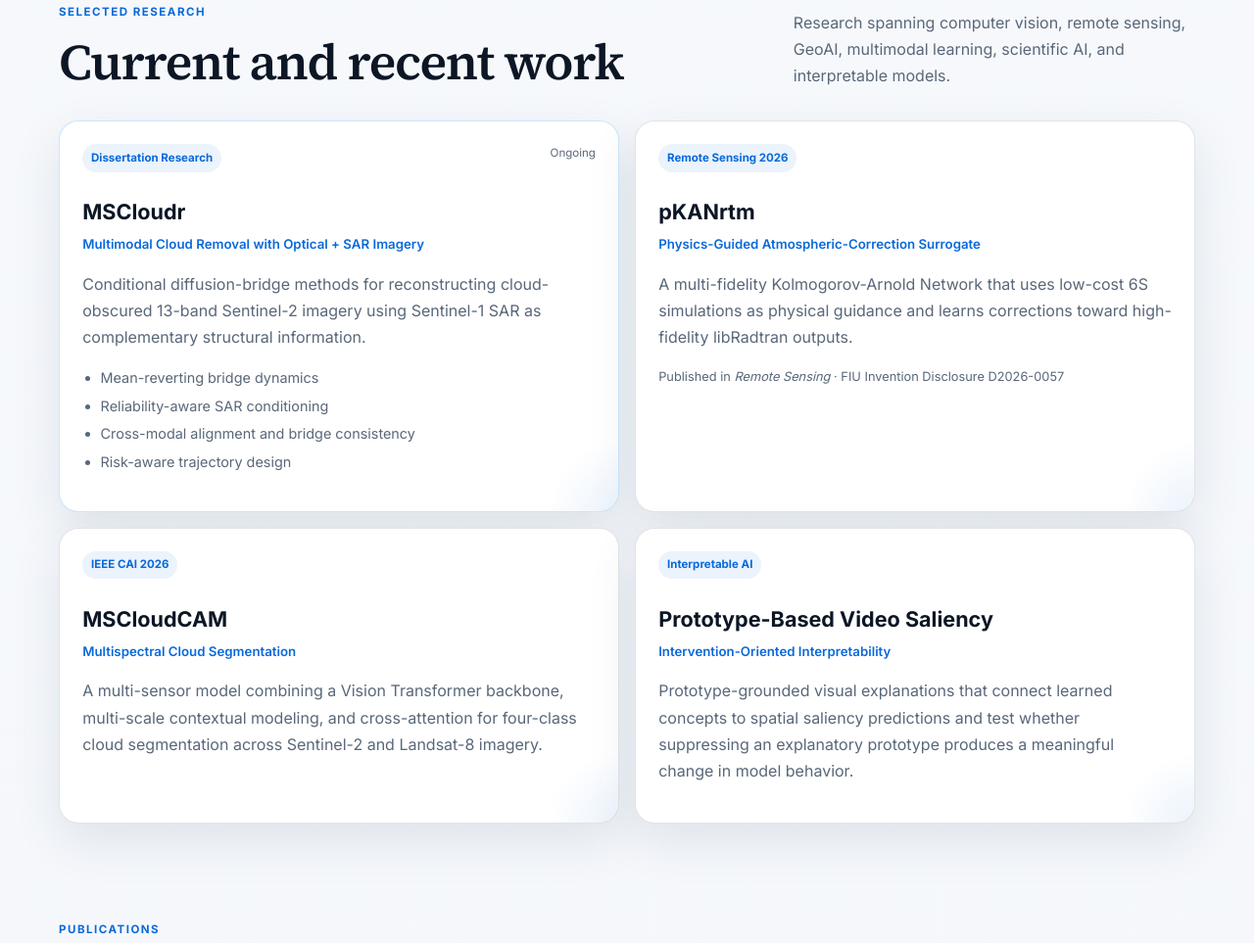
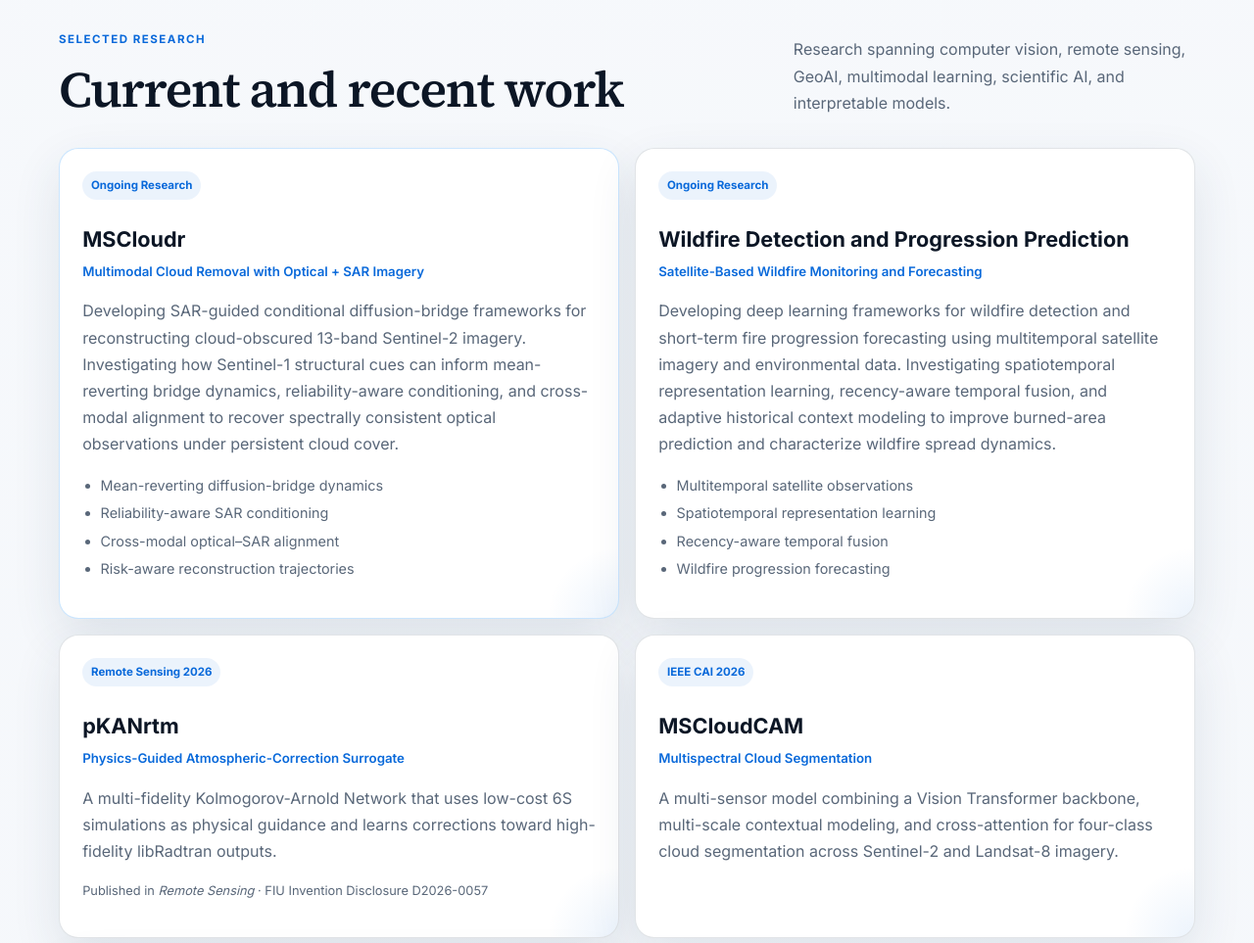
Before and after one commit to mazid-rafee/mazid-rafee.github.io, a plain HTML site: page index.html in a window 1280 px wide. Shown: the part 1652-2615 px from the top of the page at 98% size. Drawn offline with Linux system fonts and the light colour scheme.

Commit message:
Add wildfire research and update portfolio materials

```diff
--- a/index.html
+++ b/index.html
@@ -98,7 +98,7 @@
             I am a PhD candidate in Computer Science at Florida International University, conducting research in the High Performance Database Research Center under Prof. Naphtali Rishe. My research contributes to NSF Award #2018611, supporting AI-driven analysis of multimodal environmental observations. My work asks how learning systems can use heterogeneous observations, physical knowledge, and interpretable representations when scientific data are incomplete, noisy, or imperfectly aligned.
           </p>
           <p>
-            My current dissertation research studies SAR-guided conditional diffusion bridges for reconstructing cloud-obscured multispectral satellite imagery. My broader work includes multispectral cloud segmentation, physics-guided atmospheric-correction emulation, irregular environmental forecasting, and prototype-based interpretable computer vision.
+            My current dissertation research studies SAR-guided conditional diffusion bridges for reconstructing cloud-obscured multispectral satellite imagery. My broader work includes multispectral cloud segmentation, wildfire detection and progression forecasting, physics-guided atmospheric-correction emulation, irregular environmental forecasting, and prototype-based interpretable computer vision.
           </p>
         </div>
         <aside class="focus-card">
@@ -121,15 +121,28 @@
 
       <div class="card-grid research-grid">
         <article class="research-card featured-card">
-          <div class="card-topline"><span class="badge">Dissertation Research</span><span>Ongoing</span></div>
+          <div class="card-topline"><span class="badge">Ongoing Research</span></div>
           <h3>MSCloudr</h3>
           <p class="card-subtitle">Multimodal Cloud Removal with Optical + SAR Imagery</p>
-          <p>Conditional diffusion-bridge methods for reconstructing cloud-obscured 13-band Sentinel-2 imagery using Sentinel-1 SAR as complementary structural information.</p>
+          <p>Developing SAR-guided conditional diffusion-bridge frameworks for reconstructing cloud-obscured 13-band Sentinel-2 imagery. Investigating how Sentinel-1 structural cues can inform mean-reverting bridge dynamics, reliability-aware conditioning, and cross-modal alignment to recover spectrally consistent optical observations under persistent cloud cover.</p>
           <ul class="compact-list">
-            <li>Mean-reverting bridge dynamics</li>
+            <li>Mean-reverting diffusion-bridge dynamics</li>
             <li>Reliability-aware SAR conditioning</li>
-            <li>Cross-modal alignment and bridge consistency</li>
-            <li>Risk-aware trajectory design</li>
+            <li>Cross-modal optical–SAR alignment</li>
+            <li>Risk-aware reconstruction trajectories</li>
+          </ul>
+        </article>
+
+        <article class="research-card">
+          <div class="card-topline"><span class="badge">Ongoing Research</span></div>
+          <h3>Wildfire Detection and Progression Prediction</h3>
+          <p class="card-subtitle">Satellite-Based Wildfire Monitoring and Forecasting</p>
+          <p>Developing deep learning frameworks for wildfire detection and short-term fire progression forecasting using multitemporal satellite imagery and environmental data. Investigating spatiotemporal representation learning, recency-aware temporal fusion, and adaptive historical context modeling to improve burned-area prediction and characterize wildfire spread dynamics.</p>
+          <ul class="compact-list">
+            <li>Multitemporal satellite observations</li>
+            <li>Spatiotemporal representation learning</li>
+            <li>Recency-aware temporal fusion</li>
+            <li>Wildfire progression forecasting</li>
           </ul>
         </article>
 
```
Also changed, not shown: style.css (line endings or trailing spaces), 2 other files.
